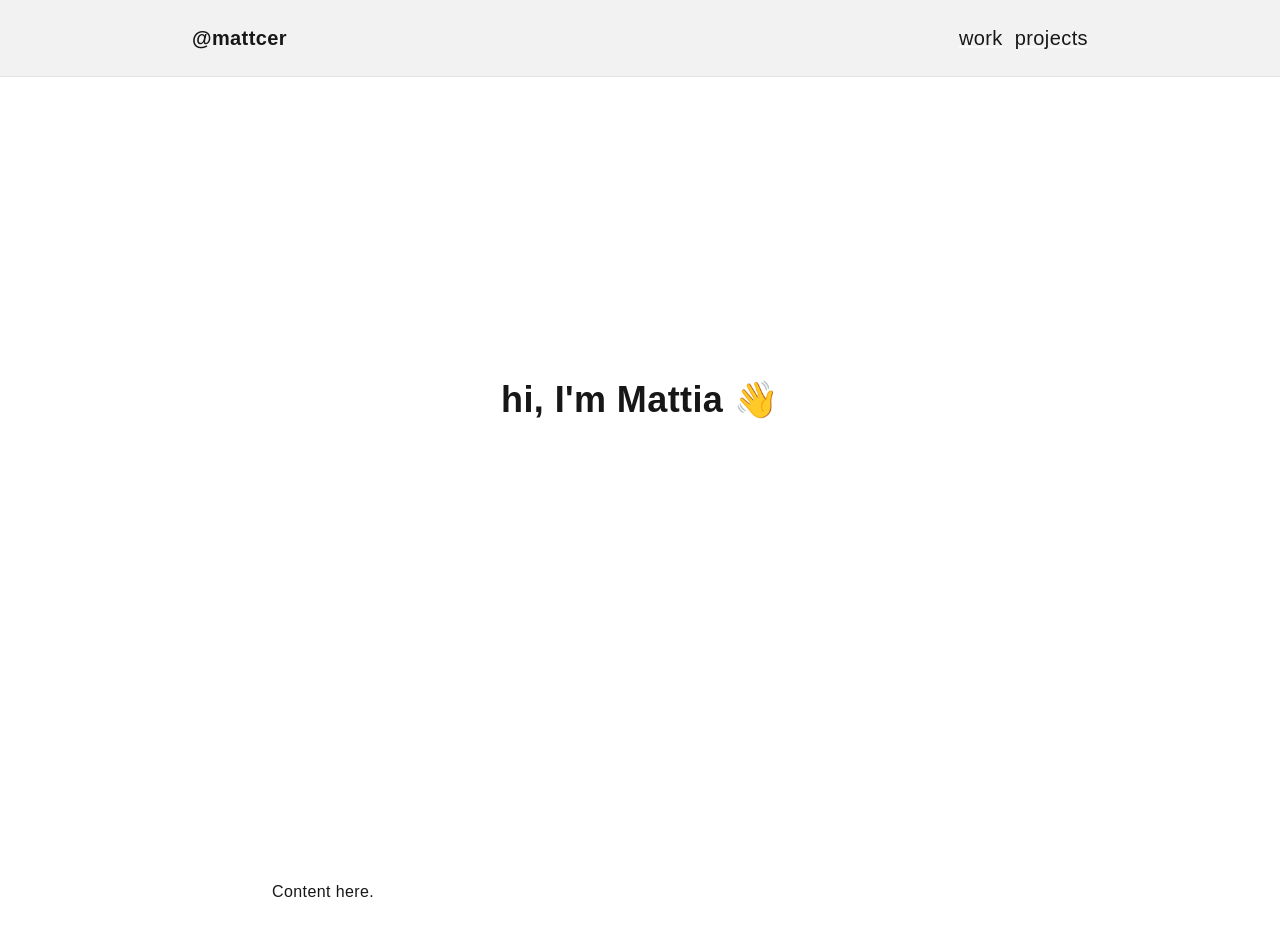
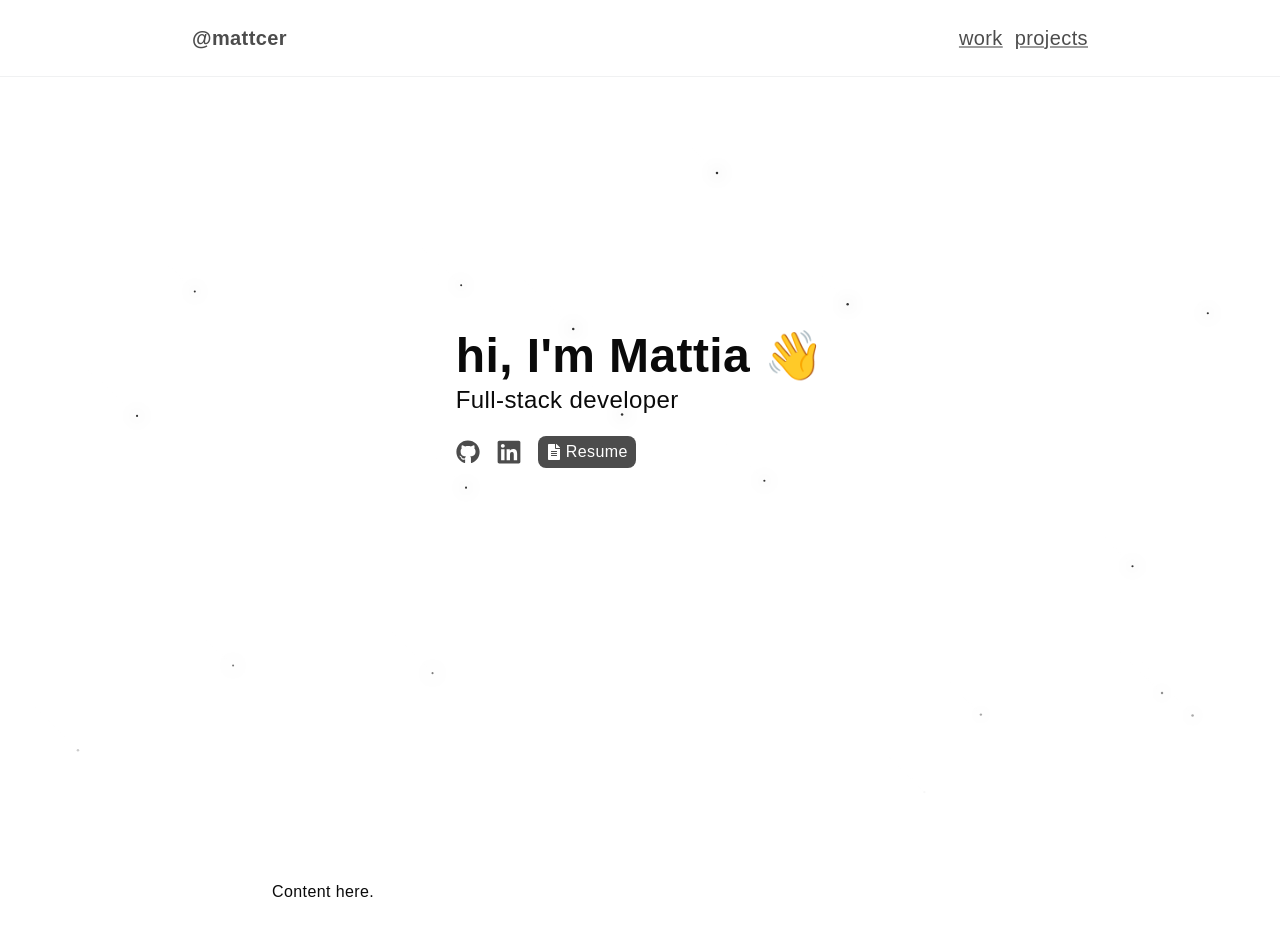
Before and after one commit to mattiacerutti/portfolio, a Next.js app: page / in a window 1280 px wide. Shown: the top 936 px of the page. Built offline with nearby package versions, Linux system fonts and the light colour scheme.

Commit message:
feat: add links to hero and introduce support for light mode

```diff
--- a/src/app/globals.css
+++ b/src/app/globals.css
@@ -1,22 +1,25 @@
 @import "tailwindcss";
 
 :root {
+  --foreground: #0a0a0a;
   --background: #ffffff;
-  --foreground: #171717;
+  --link-text: rgba(0, 0, 0, 0.7);
+  --link-hover: #000000;
+  --button-bg: var(--link-text);
+  --button-text: var(--background);
+  --button-hover-bg: #000;
+  --button-hover-text: #fff;
 }
 
-@theme inline {
-  --color-background: var(--background);
-  --color-foreground: var(--foreground);
-  --font-sans: var(--font-geist-sans);
-  --font-mono: var(--font-geist-mono);
-}
-
-@media (prefers-color-scheme: dark) {
-  :root {
-    --background: #0a0a0a;
-    --foreground: rgba(255, 255, 255, 0.7);
-  }
+[data-theme="dark"] {
+  --foreground: #ffffff;
+  --background: #0a0a0a;
+  --link-text: rgba(255, 255, 255, 0.7);
+  --link-hover: #fff;
+  --button-bg: var(--link-text);
+  --button-text: var(--background);
+  --button-hover-bg: #fff;
+  --button-hover-text: #000;
 }
 
 body {
--- a/src/components/comet-background.tsx
+++ b/src/components/comet-background.tsx
@@ -1,4 +1,4 @@
-"use client"
+"use client";
 
 import React, {useRef, useEffect} from "react";
 
@@ -104,8 +104,8 @@ export default function CometBackground({children}: ICometBackgroundProps) {
       ctx.globalAlpha = 0.8 * fade;
       ctx.beginPath();
       ctx.arc(comet.x, comet.y, comet.radius, 0, 2 * Math.PI);
-      ctx.fillStyle = "#fff";
-      ctx.shadowColor = "#fff";
+      ctx.fillStyle = getComputedStyle(document.documentElement).getPropertyValue("--link-hover") || "#0000";
+      ctx.shadowColor = getComputedStyle(document.documentElement).getPropertyValue("--link-hover") || "#0000";
       ctx.shadowBlur = 16;
       ctx.fill();
       ctx.restore();
--- a/src/components/footer.tsx
+++ b/src/components/footer.tsx
@@ -7,7 +7,7 @@ export default function Footer() {
       <p className="text-base text-gray-500">
         &copy; {new Date().getFullYear()}
       </p>
-      <button className="text-gray-500 transition cursor-pointer hover:text-white duration-400">
+  <button className="text-gray-500 transition cursor-pointer hover:text-[var(--link-hover)] duration-400">
         <FiMoon className="w-5 h-5" />
       </button>
     </footer>
--- a/src/components/header.tsx
+++ b/src/components/header.tsx
@@ -3,12 +3,12 @@ import React from "react";
 
 export default function Header() {
   return (
-    <header className="fixed top-0 left-0 z-50 w-full px-8 py-6 text-xl border-b bg-black/5 border-gray-500/10 backdrop-blur-md">
+  <header className="fixed top-0 left-0 z-50 w-full px-8 py-6 text-xl border-b bg-[var(--background)]/5 border-gray-500/10 backdrop-blur-md">
       <div className="flex justify-between max-w-4xl mx-auto">
-        <Link href="/" className="font-semibold transition-colors duration-400 hover:text-white">@mattcer</Link>
-        <div className="flex items-center gap-3 font-light underline decoration-white/30">
-          <Link href="/work" className="transition-colors duration-400 hover:text-white">work</Link>
-          <Link href="/projects" className="transition-colors duration-400 hover:text-white">projects</Link>
+  <Link href="/" className="font-semibold transition-colors duration-400 text-[var(--link-text)] hover:text-[var(--link-hover)]">@mattcer</Link>
+  <div className="flex items-center gap-3 font-light underline decoration-[var(--link-text)]/30">
+          <Link href="/work" className="transition-colors duration-400 text-[var(--link-text)] hover:text-[var(--link-hover)]">work</Link>
+          <Link href="/projects" className="transition-colors duration-400 text-[var(--link-text)] hover:text-[var(--link-hover)]">projects</Link>
         </div>
       </div>
     </header>
--- a/src/components/hero.tsx
+++ b/src/components/hero.tsx
@@ -1,13 +1,40 @@
 import React from "react";
+import Link from "next/link";
+import {FaGithub} from "react-icons/fa";
+import {FaLinkedin} from "react-icons/fa";
+import {FaFileAlt} from "react-icons/fa";
+
 import CometBackground from "./comet-background";
 
 export default function Hero() {
   return (
     <CometBackground>
-      <div className="flex items-center justify-center w-full h-screen">
-        <h1>
-          <span className="text-4xl font-bold text-foreground">hi, I&apos;m Mattia 👋</span>
-        </h1>
+      <div className="flex flex-col items-start justify-center h-screen gap-5 w-fit">
+        <div className="flex flex-col gap-1">
+          <h1>
+            <span className="text-5xl font-bold text-foreground">hi, I&apos;m Mattia 👋</span>
+          </h1>
+          <h3>
+            <span className="text-2xl font text-foreground">Full-stack developer</span>
+          </h3>
+        </div>
+        <div className="flex items-center gap-4">
+          <Link href="https://github.com/mattiacerutti" target="_blank" rel="noopener noreferrer" className="transition-colors text-[var(--link-text)] hover:text-[var(--link-hover)] duration-400">
+            <FaGithub className="w-6 h-6" />
+          </Link>
+          <Link href="https://www.linkedin.com/in/mattiacerutti/" target="_blank" rel="noopener noreferrer" className="transition-colors text-[var(--link-text)] hover:text-[var(--link-hover)] duration-400">
+            <FaLinkedin className="w-6.5 h-6.5" />
+          </Link>
+          <Link
+            href="/resume.pdf"
+            target="_blank"
+            rel="noopener noreferrer"
+            className="items-center transition-colors hover:text-[var(--button-hover-text)] hover:bg-[var(--button-hover-bg)] duration-400 flex gap-1 px-2 py-1 text-[var(--button-text)] bg-[var(--button-bg)] rounded-lg"
+          >
+            <FaFileAlt className="w-4 h-4" />
+            Resume
+          </Link>
+        </div>
       </div>
     </CometBackground>
   );
```
